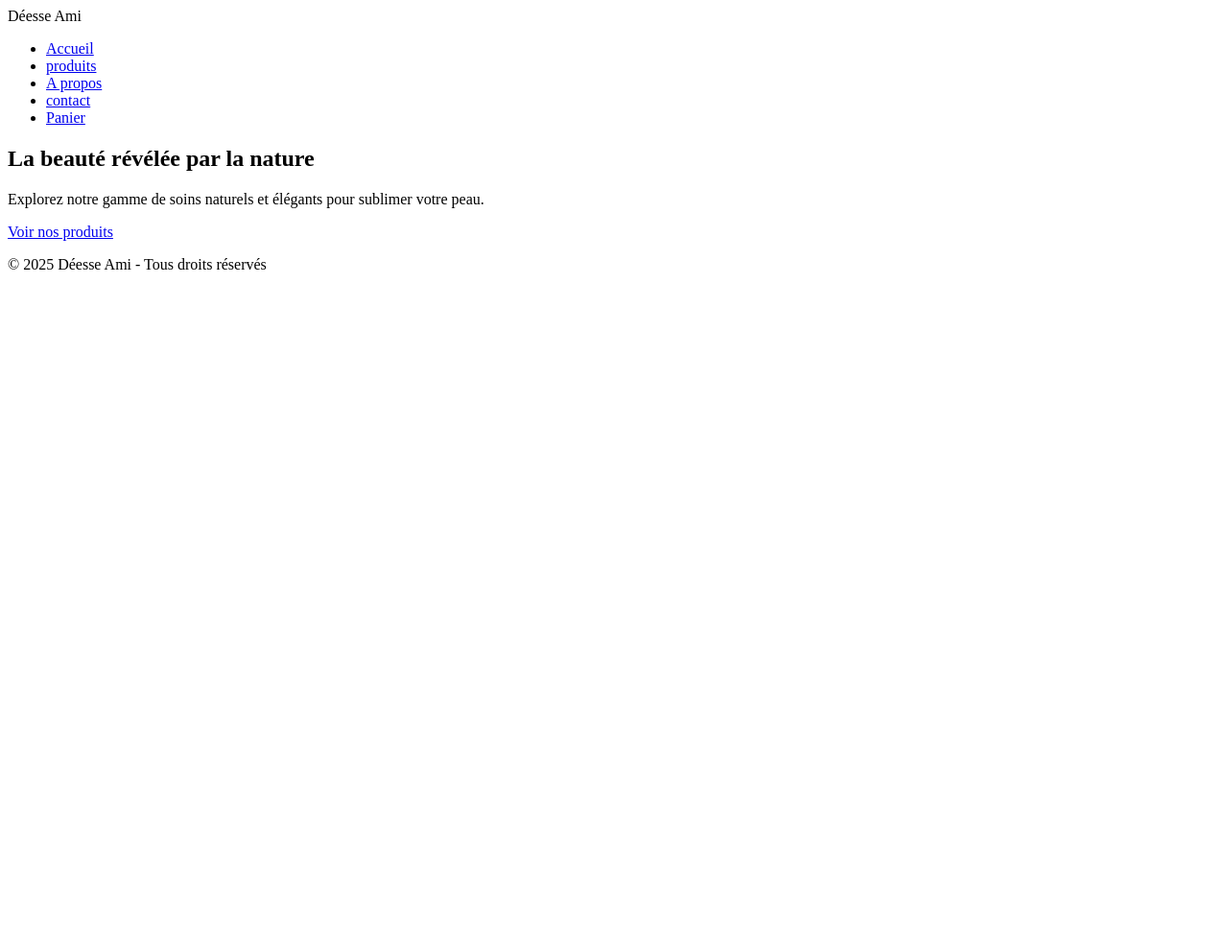
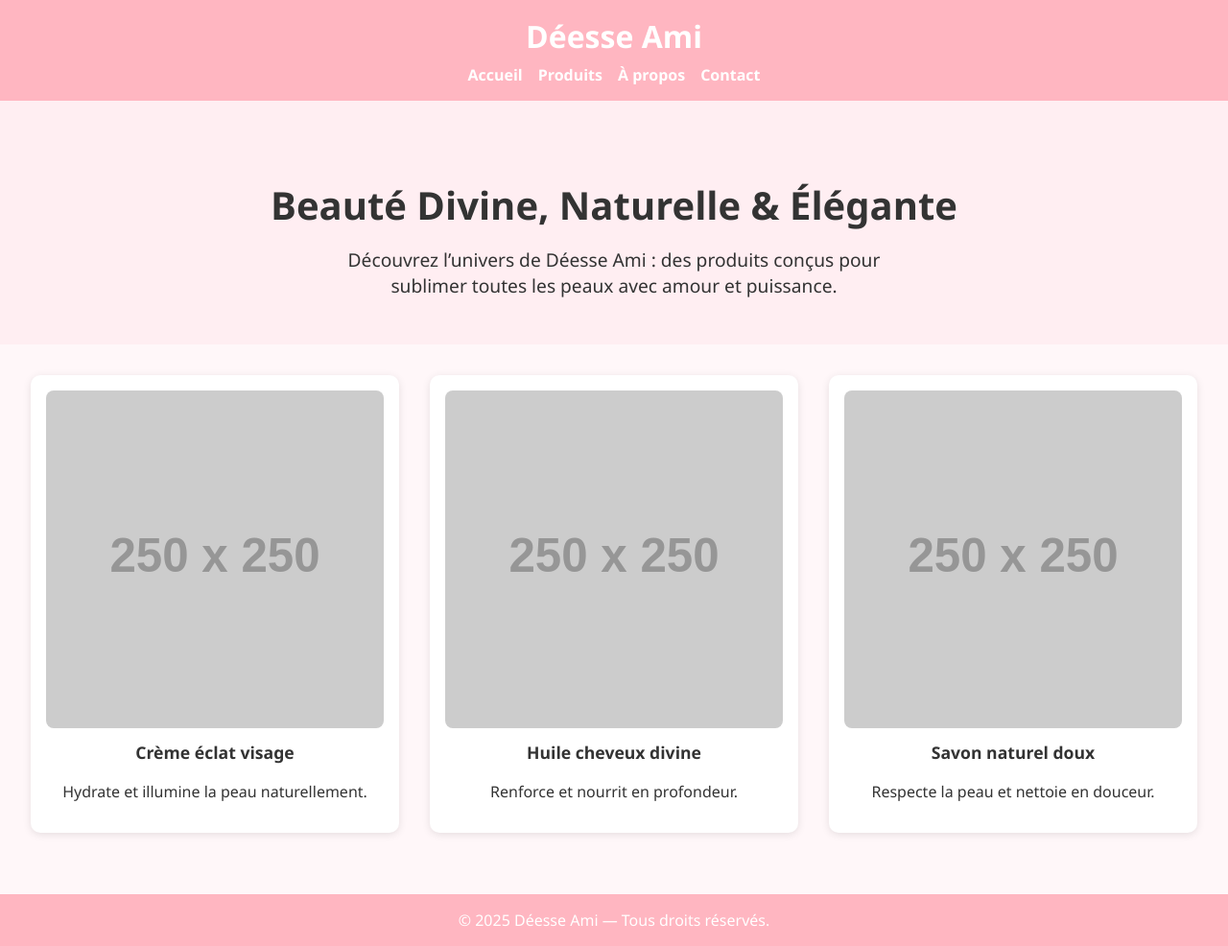
Before and after one commit to DiakiteG/deesse-ami, a plain HTML site: page index.html in a window 1280 px wide. Shown: the whole page at 96% size. Before the commit the page ends 800 px from the top, so only its background shows below. Drawn offline with Linux system fonts and the light colour scheme; placeholder pictures from the web are drawn by us.

Commit message:
ajout de la page d'acceuil

```diff
--- a/index.html
+++ b/index.html
@@ -1,32 +1,135 @@
+
+
+
+
+
+
 <!DOCTYPE html>
 <html lang="fr">
-    <meta charset=" UTF-8">
-    <meta name="viewport" content="width=device-width, initial-scale=1">
-    <title>Déesse Ami- Beauté & Elégance </title>
-    <link rel="stylesheet" hrel="assets/css/style.css">
+<head>
+  <meta charset="UTF-8">
+  <meta name="viewport" content="width=device-width, initial-scale=1.0">
+  <title>Déesse Ami - Beauté Divine</title>
+  <style>
+    body {
+      margin: 0;
+      font-family: 'Segoe UI', sans-serif;
+      background: #fff7f9;
+      color: #333;
+    }
+
+    header {
+      background-color: #ffb6c1;
+      padding: 1rem 2rem;
+      text-align: center;
+    }
+
+    header h1 {
+      margin: 0;
+      font-size: 2rem;
+      color: #fff;
+    }
+
+    nav {
+      display: flex;
+      justify-content: center;
+      gap: 1rem;
+      margin-top: 0.5rem;
+    }
+
+    nav a {
+      color: white;
+      text-decoration: none;
+      font-weight: bold;
+    }
+
+    .hero {
+      padding: 3rem 1rem;
+      text-align: center;
+      background: #ffeef2;
+    }
+
+    .hero h2 {
+      font-size: 2.5rem;
+      margin-bottom: 1rem;
+    }
+
+    .hero p {
+      font-size: 1.2rem;
+      max-width: 600px;
+      margin: auto;
+    }
+
+    .products {
+      display: grid;
+      grid-template-columns: repeat(auto-fit, minmax(250px, 1fr));
+      gap: 2rem;
+      padding: 2rem;
+    }
+
+    .product {
+      background: white;
+      border-radius: 10px;
+      padding: 1rem;
+      text-align: center;
+      box-shadow: 0 2px 8px rgba(0, 0, 0, 0.1);
+    }
+
+    .product img {
+      width: 100%;
+      border-radius: 8px;
+    }
+
+    .product h3 {
+      margin-top: 0.5rem;
+      font-size: 1.1rem;
+    }
+
+    footer {
+      background: #ffb6c1;
+      color: white;
+      text-align: center;
+      padding: 1rem;
+      margin-top: 2rem;
+    }
+  </style>
 </head>
 <body>
   <header>
-        <div class="logo">Déesse Ami</div>
+    <h1>Déesse Ami</h1>
     <nav>
-            <ul>
-                <li><a href="index.html">Accueil</a></li>
-                <li><a href="produits.html">produits</a></li>
-                <li><a href="apropos.html">A propos</a></li>
-                <li><a href="contact.html">contact</a></li>
-                <li><a href="panier.html">Panier</a></li>
-            </ul>
+      <a href="#">Accueil</a>
+      <a href="#">Produits</a>
+      <a href="#">À propos</a>
+      <a href="#">Contact</a>
     </nav>
   </header>
-    <main>
+
   <section class="hero">
-            <h1>La beauté révélée par la nature</h1>
-            <p>Explorez notre gamme de soins naturels et élégants pour sublimer votre peau.</p>
-            <a href="produits.html" class="btn">Voir nos produits</a>
+    <h2>Beauté Divine, Naturelle & Élégante</h2>
+    <p>Découvrez l’univers de Déesse Ami : des produits conçus pour sublimer toutes les peaux avec amour et puissance.</p>
   </section>
-    </main>
+
+  <section class="products">
+    <div class="product">
+      <img src="https://via.placeholder.com/250x250.png?text=Crème+Visage" alt="Produit 1">
+      <h3>Crème éclat visage</h3>
+      <p>Hydrate et illumine la peau naturellement.</p>
+    </div>
+    <div class="product">
+      <img src="https://via.placeholder.com/250x250.png?text=Huile+Cheveux" alt="Produit 2">
+      <h3>Huile cheveux divine</h3>
+      <p>Renforce et nourrit en profondeur.</p>
+    </div>
+    <div class="product">
+      <img src="https://via.placeholder.com/250x250.png?text=Savon+Naturel" alt="Produit 3">
+      <h3>Savon naturel doux</h3>
+      <p>Respecte la peau et nettoie en douceur.</p>
+    </div>
+  </section>
+
   <footer>
-        <p>&copy; 2025 Déesse Ami - Tous droits réservés</p>
+    © 2025 Déesse Ami — Tous droits réservés.
   </footer>
 </body>
 </html>
```
Lines whose indentation alone changed are shown as unchanged.
